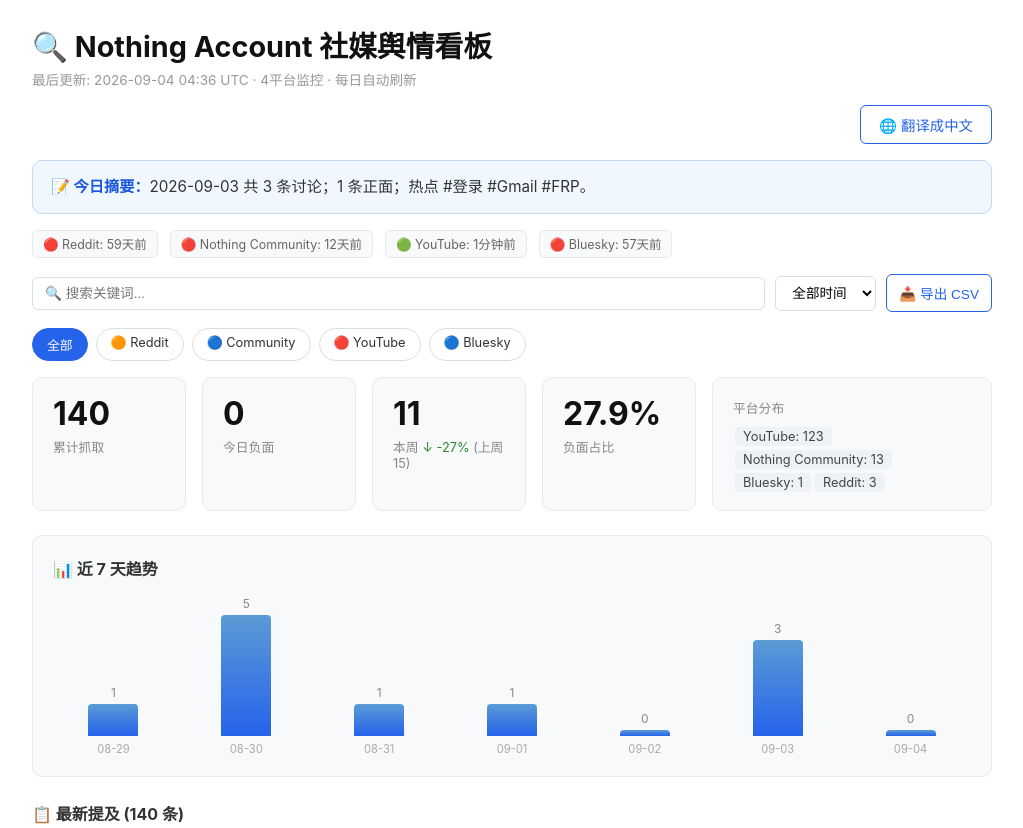
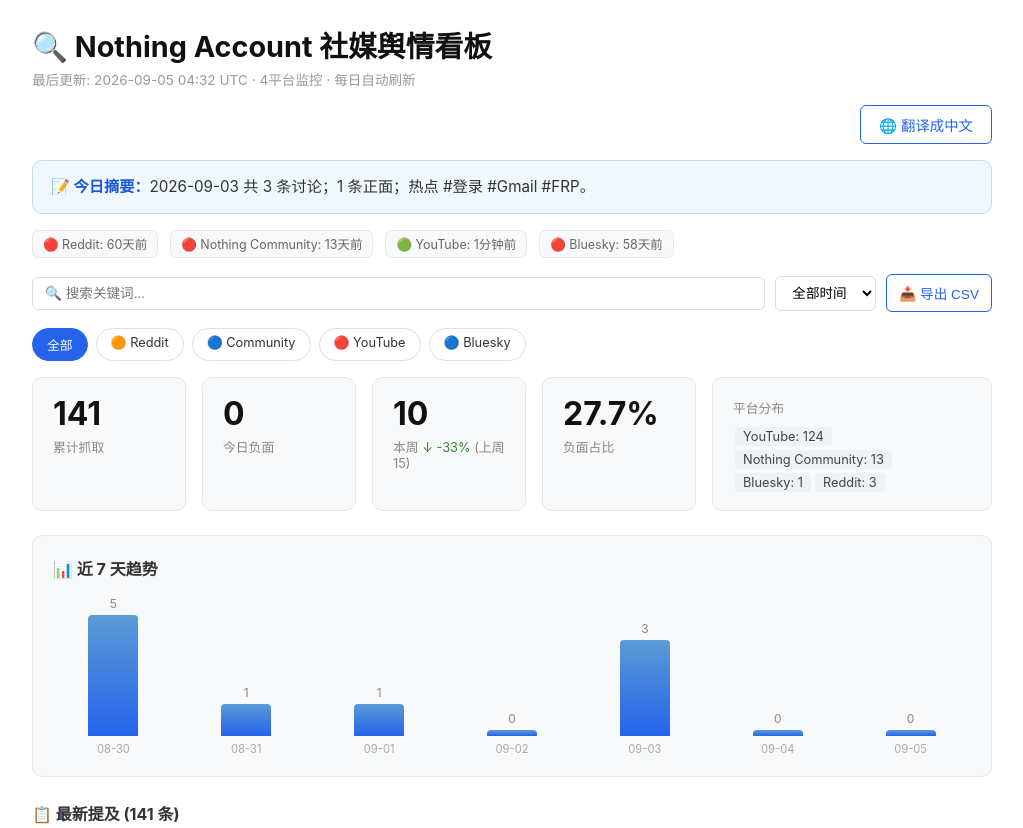
Before and after one commit to janeyan-a11y/nothing-account-monitor, a plain HTML site: page index.html in a window 1280 px wide. Shown: the top 828 px of the page, without its empty margins (128-1151 px from the left). Drawn offline with Linux system fonts and the light colour scheme.

Commit message:
Auto: daily social monitor update [skip ci] d6bf6c04db591bfbbfcd65fd62a6116616a3f945

```diff
--- a/index.html
+++ b/index.html
@@ -74,10 +74,10 @@
 <body>
 <div class="container">
 <h1>🔍 Nothing Account 社媒舆情看板</h1>
-<div class="subtitle">最后更新: 2026-09-04 04:36 UTC · 4平台监控 · 每日自动刷新</div>
+<div class="subtitle">最后更新: 2026-09-05 04:32 UTC · 4平台监控 · 每日自动刷新</div>
 <div class="translate-bar"><button class="btn-translate" id="btnTranslate" onclick="toggleTranslate()">🌐 翻译成中文</button></div>
 <div class="daily-summary"><strong>📝 今日摘要：</strong>2026-09-03 共 3 条讨论；1 条正面；热点 #登录 #Gmail #FRP。</div>
-<div class="status-bar"><span class="status-chip">🔴 Reddit: 59天前</span><span class="status-chip">🔴 Nothing Community: 12天前</span><span class="status-chip">🟢 YouTube: 1分钟前</span><span class="status-chip">🔴 Bluesky: 57天前</span></div>
+<div class="status-bar"><span class="status-chip">🔴 Reddit: 60天前</span><span class="status-chip">🔴 Nothing Community: 13天前</span><span class="status-chip">🟢 YouTube: 1分钟前</span><span class="status-chip">🔴 Bluesky: 58天前</span></div>
 <div class="toolbar">
   <input type="text" id="searchInput" placeholder="🔍 搜索关键词..." oninput="applyFilters()">
   <select id="timeFilter" onchange="applyFilters()"><option value="all">全部时间</option><option value="7">近 7 天</option><option value="30">近 30 天</option><option value="1">今天</option></select>
@@ -92,15 +92,15 @@
 </div>
 
 <div class="stats-grid">
-  <div class="stat-card"><div class="number">140</div><div class="label">累计抓取</div></div>
+  <div class="stat-card"><div class="number">141</div><div class="label">累计抓取</div></div>
   <div class="stat-card"><div class="number">0</div><div class="label">今日负面</div></div>
-  <div class="stat-card"><div class="number">11</div><div class="label">本周 <span class="trend-down">↓ -27%</span> (上周 15)</div></div>
-  <div class="stat-card"><div class="number" style="color:#111">27.9%</div><div class="label">负面占比</div></div>
-  <div class="stat-card" style="flex:2;min-width:280px;"><div class="label" style="margin-top:4px;">平台分布</div><div style="margin-top:8px;"><span class="stat-chip pfilter" data-p="YouTube" onclick="filterPlatform('YouTube')">YouTube: 123</span><span class="stat-chip pfilter" data-p="Nothing Community" onclick="filterPlatform('Nothing Community')">Nothing Community: 13</span><span class="stat-chip pfilter" data-p="Bluesky" onclick="filterPlatform('Bluesky')">Bluesky: 1</span><span class="stat-chip pfilter" data-p="Reddit" onclick="filterPlatform('Reddit')">Reddit: 3</span></div></div>
-</div>
-<div class="trend-section"><h3>📊 近 7 天趋势</h3><div class="bar-chart"><div class="bar-col"><div class="bar-value">1</div><div class="bar-fill" style="height:20%"></div><div class="bar-label">08-29</div></div><div class="bar-col"><div class="bar-value">5</div><div class="bar-fill" style="height:100%"></div><div class="bar-label">08-30</div></div><div class="bar-col"><div class="bar-value">1</div><div class="bar-fill" style="height:20%"></div><div class="bar-label">08-31</div></div><div class="bar-col"><div class="bar-value">1</div><div class="bar-fill" style="height:20%"></div><div class="bar-label">09-01</div></div><div class="bar-col"><div class="bar-value">0</div><div class="bar-fill" style="height:4%"></div><div class="bar-label">09-02</div></div><div class="bar-col"><div class="bar-value">3</div><div class="bar-fill" style="height:60%"></div><div class="bar-label">09-03</div></div><div class="bar-col"><div class="bar-value">0</div><div class="bar-fill" style="height:4%"></div><div class="bar-label">09-04</div></div></div></div>
+  <div class="stat-card"><div class="number">10</div><div class="label">本周 <span class="trend-down">↓ -33%</span> (上周 15)</div></div>
+  <div class="stat-card"><div class="number" style="color:#111">27.7%</div><div class="label">负面占比</div></div>
+  <div class="stat-card" style="flex:2;min-width:280px;"><div class="label" style="margin-top:4px;">平台分布</div><div style="margin-top:8px;"><span class="stat-chip pfilter" data-p="YouTube" onclick="filterPlatform('YouTube')">YouTube: 124</span><span class="stat-chip pfilter" data-p="Nothing Community" onclick="filterPlatform('Nothing Community')">Nothing Community: 13</span><span class="stat-chip pfilter" data-p="Bluesky" onclick="filterPlatform('Bluesky')">Bluesky: 1</span><span class="stat-chip pfilter" data-p="Reddit" onclick="filterPlatform('Reddit')">Reddit: 3</span></div></div>
+</div>
+<div class="trend-section"><h3>📊 近 7 天趋势</h3><div class="bar-chart"><div class="bar-col"><div class="bar-value">5</div><div class="bar-fill" style="height:100%"></div><div class="bar-label">08-30</div></div><div class="bar-col"><div class="bar-value">1</div><div class="bar-fill" style="height:20%"></div><div class="bar-label">08-31</div></div><div class="bar-col"><div class="bar-value">1</div><div class="bar-fill" style="height:20%"></div><div class="bar-label">09-01</div></div><div class="bar-col"><div class="bar-value">0</div><div class="bar-fill" style="height:4%"></div><div class="bar-label">09-02</div></div><div class="bar-col"><div class="bar-value">3</div><div class="bar-fill" style="height:60%"></div><div class="bar-label">09-03</div></div><div class="bar-col"><div class="bar-value">0</div><div class="bar-fill" style="height:4%"></div><div class="bar-label">09-04</div></div><div class="bar-col"><div class="bar-value">0</div><div class="bar-fill" style="height:4%"></div><div class="bar-label">09-05</div></div></div></div>
 <div class="mentions-section">
-  <h3>📋 最新提及 (<span id="mentionCount">140</span> 条)</h3>
+  <h3>📋 最新提及 (<span id="mentionCount">141</span> 条)</h3>
   <div class="mention-card" data-platform="YouTube" data-sentiment="positive" data-date="2026-09-03" data-tags="#Gmail #FRP">
   <div class="mention-header">
     <span class="platform-badge platform-youtube">YouTube</span>
@@ -1221,6 +1221,21 @@
   <div class="mention-footer">
     <span>❤ 278</span><span>🔄 0</span><span>💬 80</span>
     <a href="https://www.youtube.com/watch?v=Box6RkFjvgQ" target="_blank" class="source-link">查看原文 →</a>
+  </div>
+</div>
+<div class="mention-card" data-platform="YouTube" data-sentiment="neutral" data-date="2026-07-20" data-tags="#注册">
+  <div class="mention-header">
+    <span class="platform-badge platform-youtube">YouTube</span>
+    <span class="sent-badge sent-neutral">➖ 中性</span> <span class="topic-tag">#注册</span>
+    <span class="author"><strong>Strive to Be Music</strong> <span class="username">@Strive to Be Music</span></span>
+    <span class="time">2026-07-20 12:45 UTC</span>
+  </div>
+  <div class="mention-text">Nothing like a refreshing reminder to sign up for FSY! ☀️🪣
+
+If you haven&#39;t secured your spot yet, this is your sign to head over to the website and register for an unforgettable week before it&#39;s ...</div>
+  <div class="mention-footer">
+    <span>❤ 560</span><span>🔄 0</span><span>💬 34</span>
+    <a href="https://www.youtube.com/watch?v=0W4T3wz637M" target="_blank" class="source-link">查看原文 →</a>
   </div>
 </div>
 <div class="mention-card" data-platform="YouTube" data-sentiment="negative" data-date="2026-07-17" data-tags="#注销">
```
